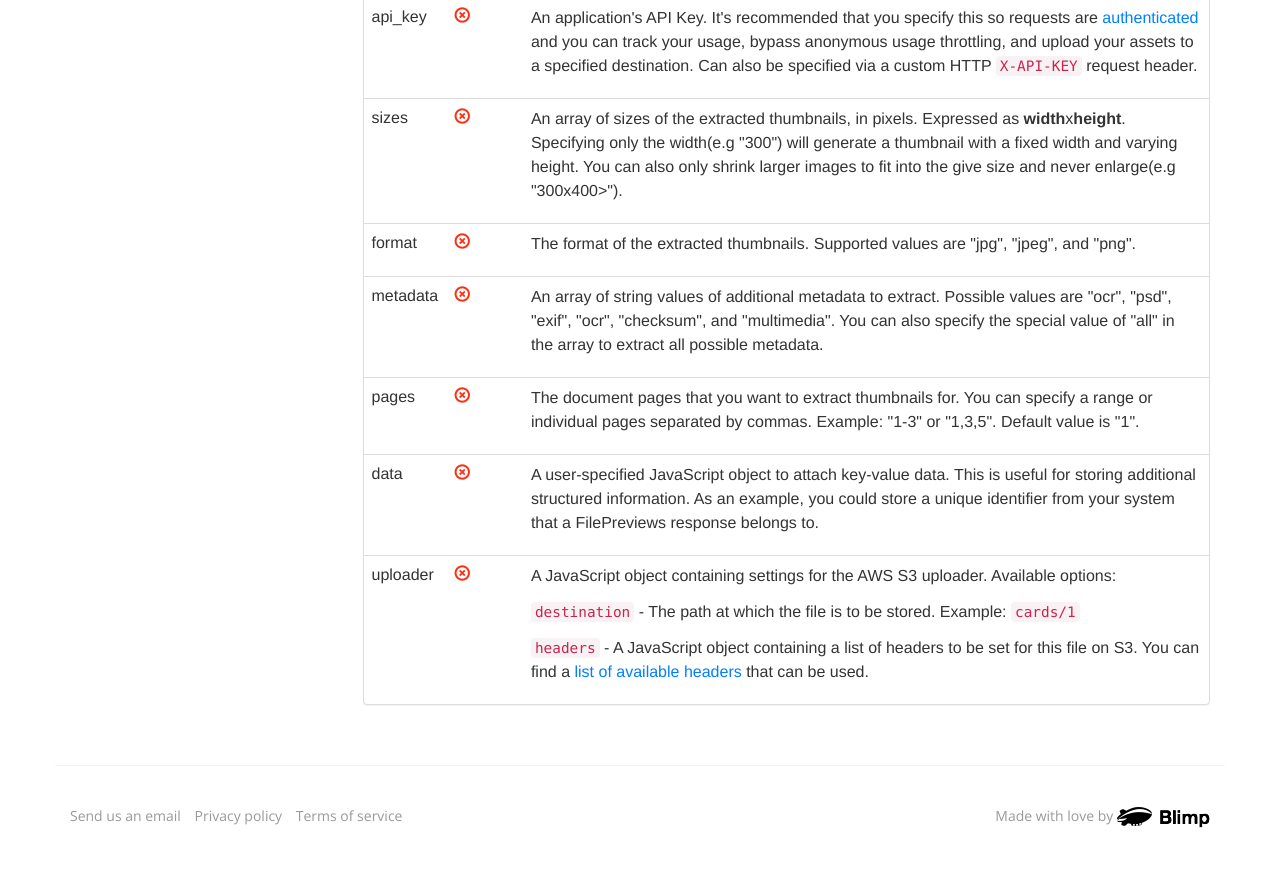
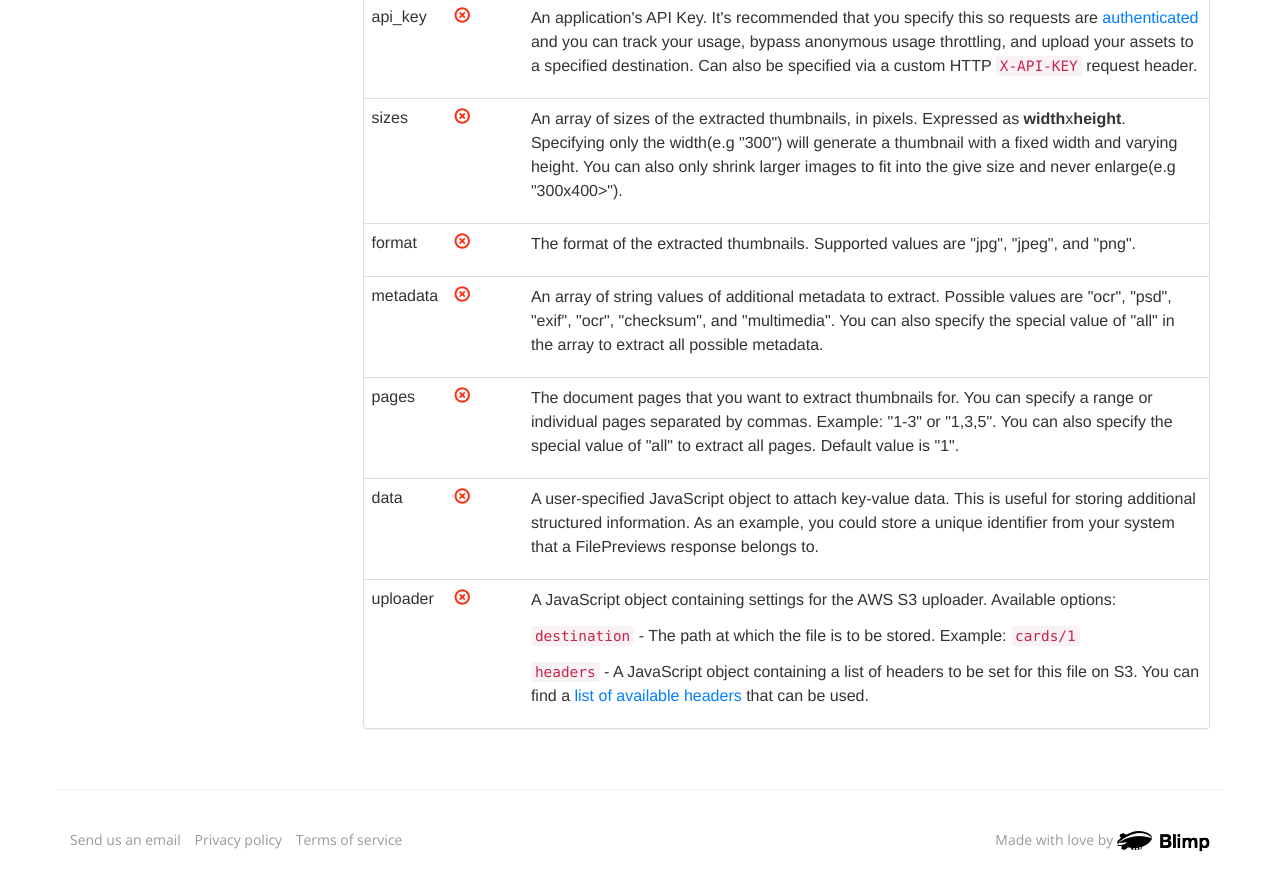
Before and after one commit to jomajoma/filepreviews.io, a Jekyll site: the page built from docs/endpoints.html, in a window 1280 px wide and 900 px high, scrolled down 957 px. Shown: the top 891 px of the window. Built offline with Jekyll 4.4.1, drawn with Linux system fonts in a browser that asks for light colours; nearby versions of some CDN libraries.

Commit message:
Update endpoints.html

```diff
--- a/docs/endpoints.html
+++ b/docs/endpoints.html
@@ -77,7 +77,7 @@ header: "API Endpoints"
         <td>pages</td>
         <td><span class="glyphicon glyphicon-remove-circle icon-red"></span></td>
         <td>
-          <p>The document pages that you want to extract thumbnails for. You can specify a range or individual pages separated by commas. Example: "1-3" or "1,3,5". Default value is "1".</p>
+          <p>The document pages that you want to extract thumbnails for. You can specify a range or individual pages separated by commas. Example: "1-3" or "1,3,5". You can also specify the special value of "all" to extract all pages. Default value is "1".</p>
         </td>
       </tr>
       <tr>
```
